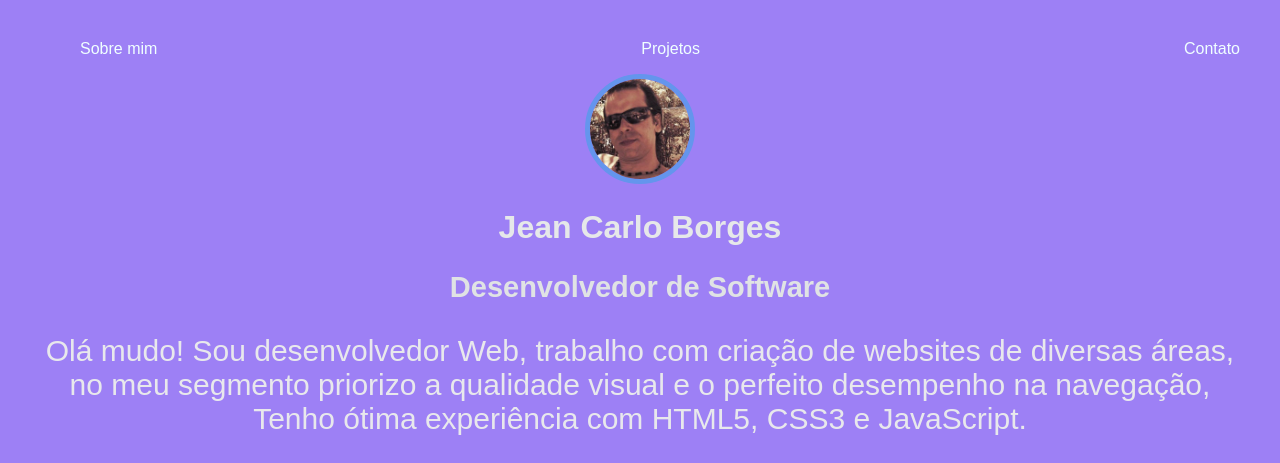
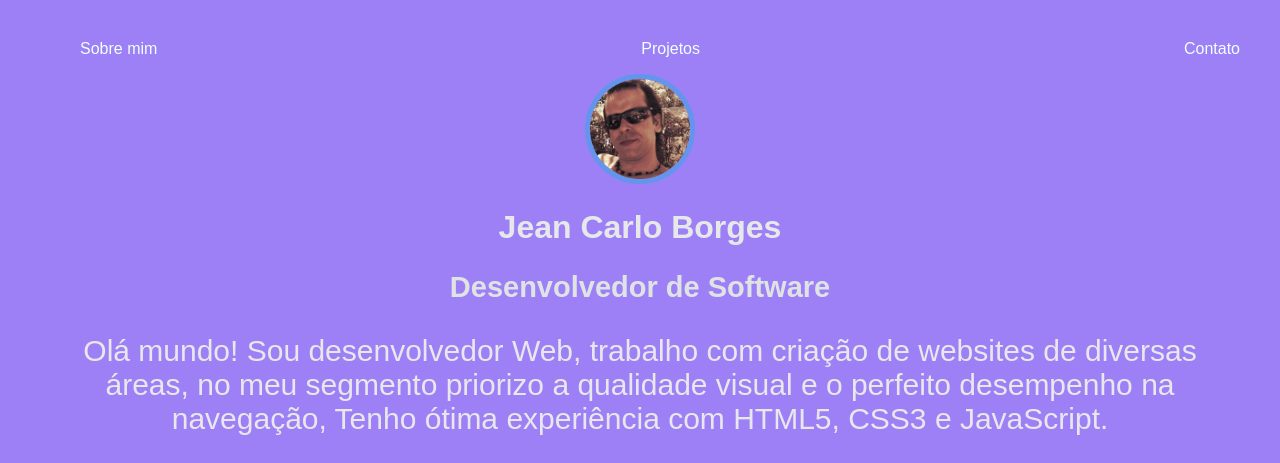
Before and after one commit to jeanormal/projetos-de-pesquisa, a plain HTML site: page index.html in a window 1280 px wide. Shown: the top 463 px of the page. Drawn offline with Linux system fonts and the light colour scheme.

Commit message:
Update index.html

```diff
--- a/index.html
+++ b/index.html
@@ -25,7 +25,7 @@
     <h1> Jean Carlo Borges</h1>
 
     <h2>Desenvolvedor de Software</h2>
-    <p>Olá mudo! Sou desenvolvedor Web, trabalho com criação de websites de diversas áreas, no meu segmento priorizo a qualidade visual e o perfeito desempenho na navegação, Tenho ótima experiência com HTML5, CSS3 e JavaScript.</p>
+    <p>Olá mundo! Sou desenvolvedor Web, trabalho com criação de websites de diversas áreas, no meu segmento priorizo a qualidade visual e o perfeito desempenho na navegação, Tenho ótima experiência com HTML5, CSS3 e JavaScript.</p>
 
 
 
```
